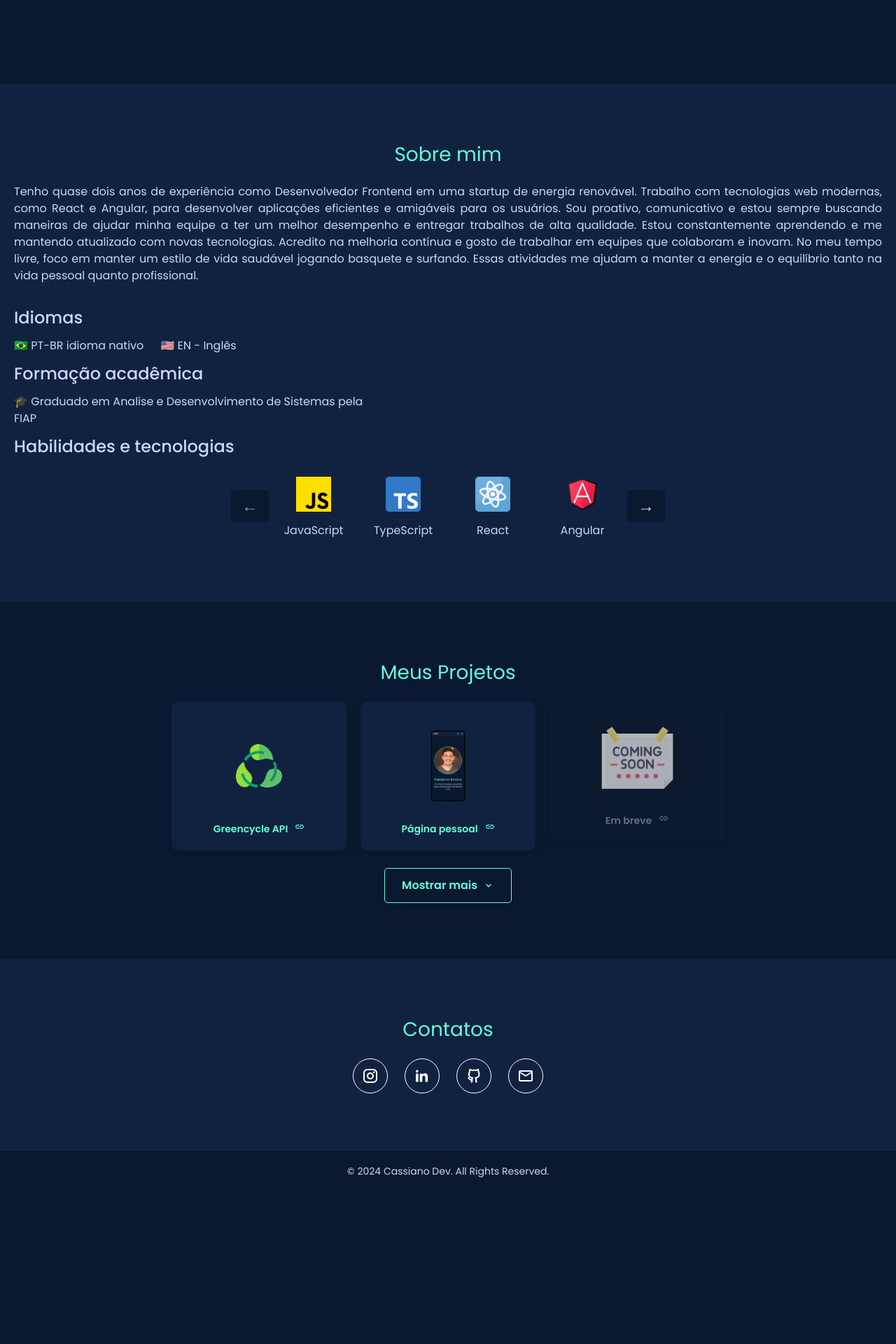
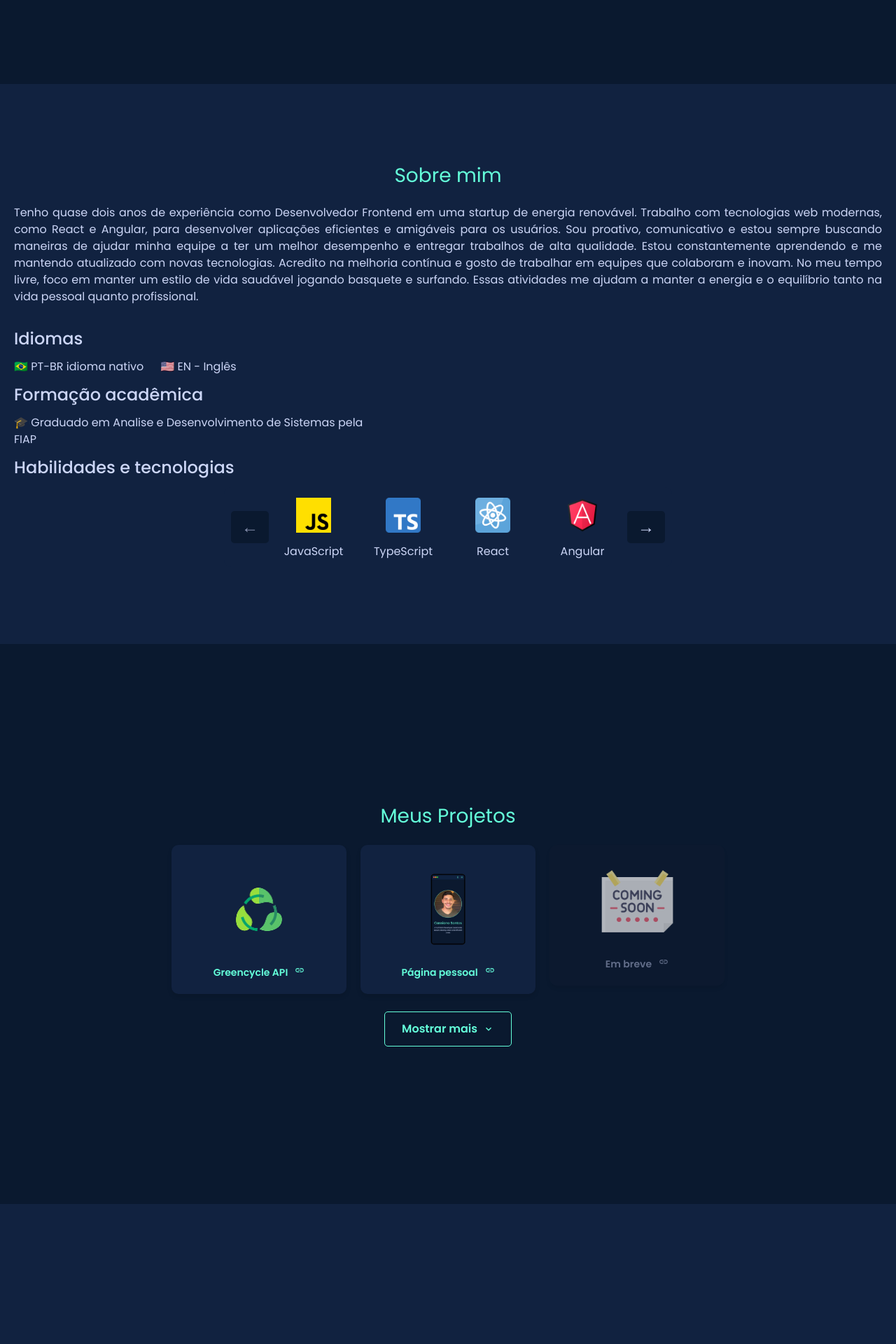
Before and after one commit to CassianoSantosTech/portfolioProject, a Next.js app: page / in a window 1280 px wide. Shown: the part 680-2600 px from the top of the page at 70% size. Before the commit the page ends 2384 px from the top, so only its background shows below. Built offline with nearby package versions, Linux system fonts and the light colour scheme.

Commit message:
refact: improve style

```diff
--- a/src/app/components/about-section/about-section.css
+++ b/src/app/components/about-section/about-section.css
@@ -1,7 +1,12 @@
 .about-section {
+  display: flex;
+  justify-content: center;
+  flex-direction: column;
   padding: 80px 20px;
   text-align: center;
   background-color: #112240;
+  min-height: 100vh;
+  box-sizing: border-box;
 }
 
 .about-section h2 {
--- a/src/app/components/contacts-section/contacts-section.css
+++ b/src/app/components/contacts-section/contacts-section.css
@@ -1,7 +1,13 @@
 .contacts-section {
+    display: flex;
+    align-items: center;
+    justify-content: center;
+    flex-direction: column;
     padding: 80px 20px;
     text-align: center;
     background-color: #112240;
+    min-height: 90vh;
+    box-sizing: border-box;
 }
 
 .contacts-section h2 {
--- a/src/app/components/projects-section/projects-section.css
+++ b/src/app/components/projects-section/projects-section.css
@@ -1,7 +1,13 @@
 .projects-section {
+    display: flex;
+    align-items: center;
+    justify-content: center;
+    flex-direction: column;
     padding: 80px 20px;
     text-align: center;
     background-color: #0a192f;
+    min-height: 100vh;
+    box-sizing: border-box;
 }
 
 .projects-section h2 {
```
Lines whose indentation alone changed are shown as unchanged.
